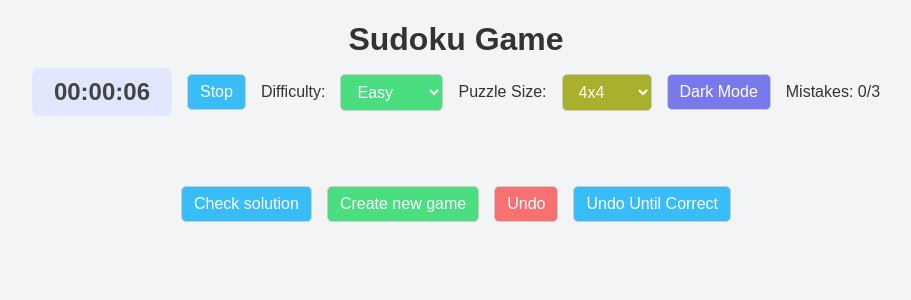
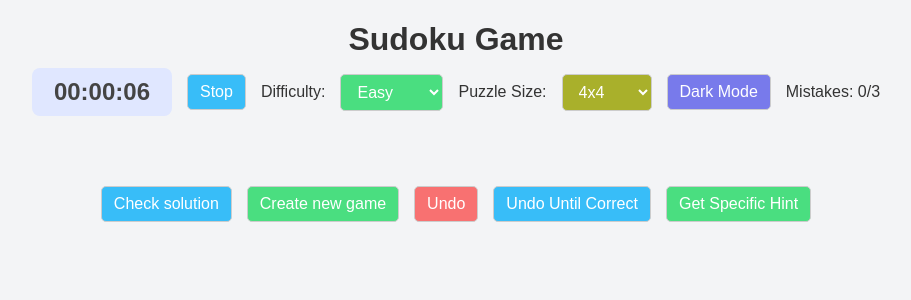
Before and after one commit to jbierowiec/CISC_6100, a Flask app: template frontend/templates/index.html in a window 1280 px wide. Shown: the top 300 px of the page, without its empty margins (184-1095 px from the left). Run offline with Flask 3, Linux system fonts and the light colour scheme; the template is opened without the code that fills it: most values are stand-ins (such as "Sample title", 1, 10 or a date in 2020).

Commit message:
Get Specifc Hint functionality, Check Solution button fixed to work for all grids

```diff
--- a/frontend/app.py
+++ b/frontend/app.py
@@ -10,8 +10,8 @@ current_board = []  # 2D array to represent the current Sudoku board
 
 BACKEND_URL = "http://127.0.0.1:8000/sudoku"
 
-#Jonathan
-#HISTORY will be a list of moves with this data
+# Jonathan
+# HISTORY will be a list of moves with this data
 class Move:
     def __init__(self, row, col, value, correct):
         self.row = row
@@ -22,24 +22,28 @@ class Move:
     def __repr__(self):
         return f"Move(row={self.row}, col={self.col}, value={self.value}, correct={self.correct})"
 
+# Jan
 @app.route('/')
 def index():
     # Fetch the current puzzle from the backend
     puzzle = requests.get(f"{BACKEND_URL}/get_puzzle/").json()
-    global current_board
+    global current_board, current_solution
     current_board = puzzle["puzzle"]  # Initialize the current board with the puzzle
+    current_solution = puzzle["solution"]
     return render_template(
         'index.html',
         puzzle=puzzle["puzzle"],
         solution=puzzle["solution"]  # Pass the solution to the template
     )
 
+# Jan
 @app.route('/check_solution', methods=['POST'])
 def check_solution():
     solution = request.json.get("solution")
     response = requests.post(f"{BACKEND_URL}/check_solution/", json={"solution": solution})
     return jsonify(response.json())
 
+# Jan
 @app.route('/new_game', methods=['GET'])
 def new_game():
     # Get the difficulty from the request
@@ -56,7 +60,23 @@ def new_game():
     HISTORY = []  # Reset move history for the new game
     return jsonify({"puzzle": puzzle_data["puzzle"]})
 
-#Jonathan
+# Jan
+@app.route('/get_hint', methods=['POST'])
+def get_hint():
+   data = request.json
+   row = data.get("row")
+   col = data.get("col")
+
+   if row is None or col is None:
+       return jsonify({"error": "Invalid row or column"}), 400
+
+   try:
+       hint_value = current_solution[row][col]
+       return jsonify({"hint": hint_value})
+   except IndexError:
+       return jsonify({"error": "Invalid cell position"}), 400
+
+# Jonathan
 @app.route('/isCorrect', methods=['POST'])
 def isCorrect():
     row = request.json.get("row")
@@ -70,7 +90,7 @@ def isCorrect():
     HISTORY.append(move)
     return jsonify(response.json())
 
-#Jonathan
+# Jonathan
 @app.route('/undoUntilCorrect', methods=['POST'])
 def undoUntilCorrect():
     global HISTORY
--- a/frontend/templates/index.html
+++ b/frontend/templates/index.html
@@ -50,15 +50,12 @@
       <button onclick="newGame()">Create new game</button>
       <button onclick="undoMove()">Undo</button>
       <button onclick="undoUntilCorrect()">Undo Until Correct</button>
-    <!--
-      <button onclick="getSpecificHint">Get Specific Hint</button>
-      <button onclick="getRandomHint">Get Random Hint</button>
-      <button onclick="undoUntilCorrect()">Undo Until Correct</button>
+      <button onclick="getHint()">Get Specific Hint</button>
+      <!--
       <button id="set-note-button" onclick="toggleSetNote()">
         Set Note: Off
       </button>
     --></div>
-
     <!-- Loss message modal -->
     <div
       id="loss-message"
@@ -79,8 +76,71 @@
     </div>
 
     <script>
+
       const puzzleSize = document.getElementById("puzzleSize").value;
+      const maxMistakes = 3;
+      let mistakeCount = 0;
+      let selectedCell = null;
+      let gameSolved = false;
+      let moveHistory = [];
+      let timerInterval;
+      let seconds = 0;
+      let isPaused = false;
 
+      // Jan
+      // Function to get a hint
+      function getHint() {
+        if (selectedCell) {
+          const row = parseInt(selectedCell.dataset.row);
+          const col = parseInt(selectedCell.dataset.col);
+
+          // Call the getSpecificHint function with the row and column
+          getSpecificHint(row, col);
+        } else {
+          alert("Please select a cell first.");
+        }
+      }
+
+      // Jan
+      // Function to get a specifc hint
+      async function getSpecificHint(row, col) {
+        try {
+          // Call the backend to get the solution for the specific cell
+          const response = await fetch(`/get_hint`, {
+            method: "POST",
+            headers: { "Content-Type": "application/json" },
+            body: JSON.stringify({ row: row, col: col }),
+          });
+
+          if (!response.ok) {
+            throw new Error("Failed to fetch hint from the server");
+          }
+
+          const result = await response.json();
+
+          if (result.hint !== undefined) {
+            // Fill the cell with the hint value
+            const cell = document.querySelector(
+              `.cell[data-row="${row}"][data-col="${col}"]`
+            );
+            if (cell && !cell.disabled) {
+              cell.value = result.hint;
+              alert(
+                `Hint for cell (${row + 1}, ${col + 1}) is: ${result.hint}`
+              );
+            } else {
+              alert("This cell is already filled or disabled.");
+            }
+          } else {
+            alert("No hint available for this cell.");
+          }
+        } catch (error) {
+          console.error("Error fetching hint:", error);
+          alert("Unable to retrieve hint. Please try again.");
+        }
+      }
+
+      // Jan
       // Function to undo the last move
       function undoMove() {
         if (moveHistory.length === 0) {
@@ -102,11 +162,13 @@
         validateBoard(); // Re-validate the board after undoing the move
       }
 
+      // Jonathan
+      // Function to undo until the last correct state of the game
       async function undoUntilCorrect() {
         const response = await fetch(`/undoUntilCorrect`, {
           method: "POST", // Use POST method
           headers: {
-              "Content-Type": "application/json", // Include the Content-Type header
+            "Content-Type": "application/json", // Include the Content-Type header
           },
           body: JSON.stringify({}),
         });
@@ -117,7 +179,11 @@
         console.log(puzzle);
         updateGrid(puzzle);
 
-        for (let index = moveHistory.length - 1; index >= first_wrong; index--) {
+        for (
+          let index = moveHistory.length - 1;
+          index >= first_wrong;
+          index--
+        ) {
           moveHistory.pop();
         }
 
@@ -127,43 +193,6 @@
           "mistake-counter"
         ).textContent = `Mistakes: ${mistakeCount}/3`;
       }
-
-      /*
-      document.querySelectorAll(".cell").forEach((cell) => {
-        // Listen for direct keyboard input in each cell
-        cell.addEventListener("input", () => {
-          const row = cell.dataset.row;
-          const col = cell.dataset.col;
-          const newValue = cell.value;
-
-          // Only record if the input is a valid number between 1 and 4
-          if (["1", "2", "3", "4"].includes(newValue)) {
-            // Get the previous value before updating it
-            const previousValue = cell.dataset.previousValue || "";
-
-            const correct = current_solution[row][col] == newValue;
-
-            // Record the move
-            moveHistory.push({
-              row: row,
-              col: col,
-              previousValue: previousValue, // Store the previous value
-              newValue: newValue,
-              correct: correct, //add a correct field so we can easily check if a move is correct
-            });
-            console.log("move made");
-
-            // Update `previousValue` data attribute to the current value for next time
-            cell.dataset.previousValue = newValue;
-
-            validateBoard(); // Re-validate the board after each input
-          } else {
-            cell.value = ""; // Clear invalid input
-            alert("Only values 1, 2, 3, or 4 are allowed.");
-          }
-        });
-      });
-      */
 
       document.querySelectorAll(".cell").forEach((cell) => {
         // Listen for direct keyboard input in each cell
@@ -218,9 +247,8 @@
         });
       });
 
-      let mistakeCount = 0;
-      const maxMistakes = 3;
-
+      // Jan
+      // Function to increment a mistake counter
       function incrementMistakeCounter() {
         mistakeCount++;
         document.getElementById(
@@ -232,6 +260,8 @@
         }
       }
 
+      // Jan
+      // Function to trigger the game lost message
       function triggerLoss() {
         // Stop the timer
         stopTimer();
@@ -269,12 +299,16 @@
         }, 1000);
       }
 
+      // Jan
+      // Function to disable the board
       function disableBoard() {
         document.querySelectorAll(".cell").forEach((cell) => {
           cell.disabled = true;
         });
       }
 
+      // Jan
+      // Function to resent the game board
       function resetGameBoard() {
         newGame();
 
@@ -284,7 +318,8 @@
         ).textContent = `Mistakes: 0/3`;
       }
 
-      // Update the validation logic to count mistakes
+      // Jan
+      // Function to validate conditions of the board
       function validateBoard() {
         const gridSize = Math.sqrt(document.querySelectorAll(".cell").length);
         const squareSize = Math.sqrt(gridSize);
@@ -326,6 +361,8 @@
         });
       });
 
+      // Jan
+      // Function to check if there is a dulicate number in a row
       function hasDuplicateInRow(row, col, value, gridSize) {
         for (let c = 0; c < gridSize; c++) {
           if (c !== col) {
@@ -340,6 +377,8 @@
         return false;
       }
 
+      // Jan
+      // Function to check if there is a duplicate number in a column
       function hasDuplicateInColumn(row, col, value, gridSize) {
         for (let r = 0; r < gridSize; r++) {
           if (r !== row) {
@@ -354,6 +393,8 @@
         return false;
       }
 
+      // Jan
+      // Function to check if there is a duplicate number in a 2x2, 3x3 or 4x4 square for the respective 4x4, 9x9, and 16x16 grids
       function hasDuplicateInSquare(row, col, value, squareSize) {
         const startRow = Math.floor(row / squareSize) * squareSize;
         const startCol = Math.floor(col / squareSize) * squareSize;
@@ -372,8 +413,6 @@
         return false;
       }
 
-      let selectedCell = null;
-
       document.querySelectorAll(".cell").forEach((cell) => {
         // Add event listener to enforce a single character and validate input
         cell.addEventListener("input", () => {
@@ -385,6 +424,8 @@
         });
       });
 
+      // Jan
+      // Function to select a number from the number buttons and input it into a cell
       async function selectNumber(num) {
         if (selectedCell) {
           //selectedCell.value = num;
@@ -397,7 +438,7 @@
           userRow = selectedCell.dataset.row;
           userCol = selectedCell.dataset.col;
 
-          //Correct field - Jonathan
+          // Correct field - Jonathan
           const response = await fetch("/isCorrect", {
             method: "POST",
             headers: { "Content-Type": "application/json" },
@@ -406,7 +447,7 @@
 
           const result = await response.json();
 
-          console.log(result.correct)
+          console.log(result.correct);
 
           // Record the move in the history if the previous value was empty or different
           if (!previousValue || previousValue !== num.toString()) {
@@ -415,7 +456,7 @@
               col: userCol,
               previousValue: previousValue, // Save the previous value for accurate undo
               newValue: num,
-              correct: result.correct
+              correct: result.correct,
             });
           }
 
@@ -428,15 +469,15 @@
         }
       }
 
-      let gameSolved = false; // Flag to track if the game is solved
-      let moveHistory = [];
-
+      // Jan
+      // Function to check solution of the board
       async function checkSolution() {
+        const puzzleSize = parseInt(document.getElementById("puzzleSize").value);
         const solution = [];
 
-        for (let i = 0; i < 4; i++) {
+        for (let i = 0; i < puzzleSize; i++) {
           const row = [];
-          for (let j = 0; j < 4; j++) {
+          for (let j = 0; j < puzzleSize; j++) {
             const cell = document.querySelector(
               `.cell[data-row="${i}"][data-col="${j}"]`
             );
@@ -467,6 +508,8 @@
         }
       }
 
+      // Jan
+      // Function to load a new game on the screen
       async function newGame() {
         const difficulty = document.getElementById("difficulty").value;
 
@@ -490,6 +533,8 @@
         moveHistory = [];
       }
 
+      // Jan
+      // Function to give the border colors of the grids & creating a checker pattern
       function updateBorders() {
         const isDarkMode = document.body.classList.contains("dark-mode");
         const borderColor = isDarkMode ? "rgb(255, 196, 33)" : "black";
@@ -518,6 +563,8 @@
         });
       }
 
+      // Jan
+      // Function that updates the status of the grid
       function updateGrid(puzzle) {
         const size = puzzle.length;
         const grid = document.getElementById("sudoku-grid");
@@ -573,6 +620,8 @@
         enforceMaxLength();
         updateBorders();
       }
+
+      // Jan
       // Function to generate number buttons based on the grid size
       function updateNumberButtons(size) {
         const buttonContainer = document.querySelector(".number-controls");
@@ -590,8 +639,8 @@
         }
       }
 
-      let isPaused = false; // Track the pause state
-
+      // Jan
+      // Function to pause the game
       function togglePause() {
         const pauseButton = document.getElementById("pause-button");
         const cells = document.querySelectorAll(".cell");
@@ -640,10 +689,8 @@
         }
       }
 
-      // Timer Functions Setup
-      let timerInterval;
-      let seconds = 0;
-
+      // Jan
+      // Function to start the timer
       function startTimer() {
         clearInterval(timerInterval); // Ensure no duplicate intervals
         timerInterval = setInterval(() => {
@@ -652,11 +699,13 @@
         }, 1000);
       }
 
+      // Jan
       // Function to stop the timer
       function stopTimer() {
         clearInterval(timerInterval);
       }
 
+      // Jan
       // Function to reset the timer
       function resetTimer() {
         clearInterval(timerInterval);
@@ -666,6 +715,7 @@
         startTimer();
       }
 
+      // Jan
       // Helper function to format time in HH:MM:SS format
       function formatTime(totalSeconds) {
         const hours = Math.floor(totalSeconds / 3600);
@@ -691,6 +741,7 @@
         }
       });
 
+      // Jan
       // Light & Dark Mode Button Functionality
       function toggleTheme() {
         const body = document.body;
@@ -711,6 +762,8 @@
         updateBorders();
       }
 
+      // Jan
+      // Function to enforece the input of a cell to be only one value
       function enforceMaxLength() {
         const cells = document.querySelectorAll(".cell"); // Select all input cells
         cells.forEach((cell) => {
```
